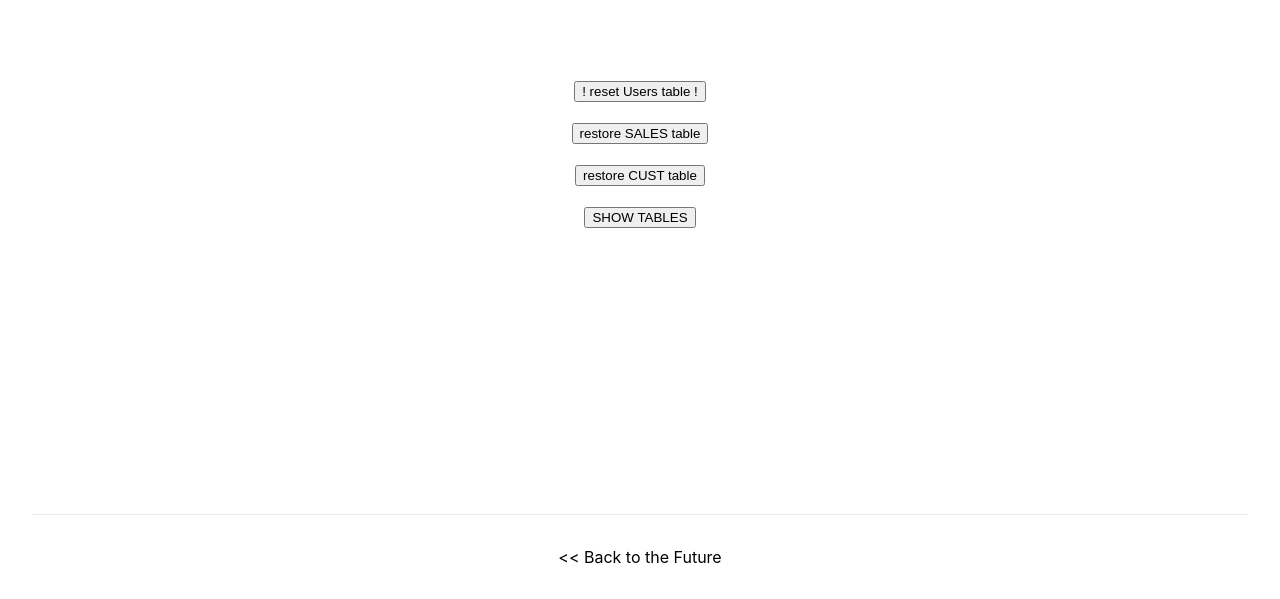
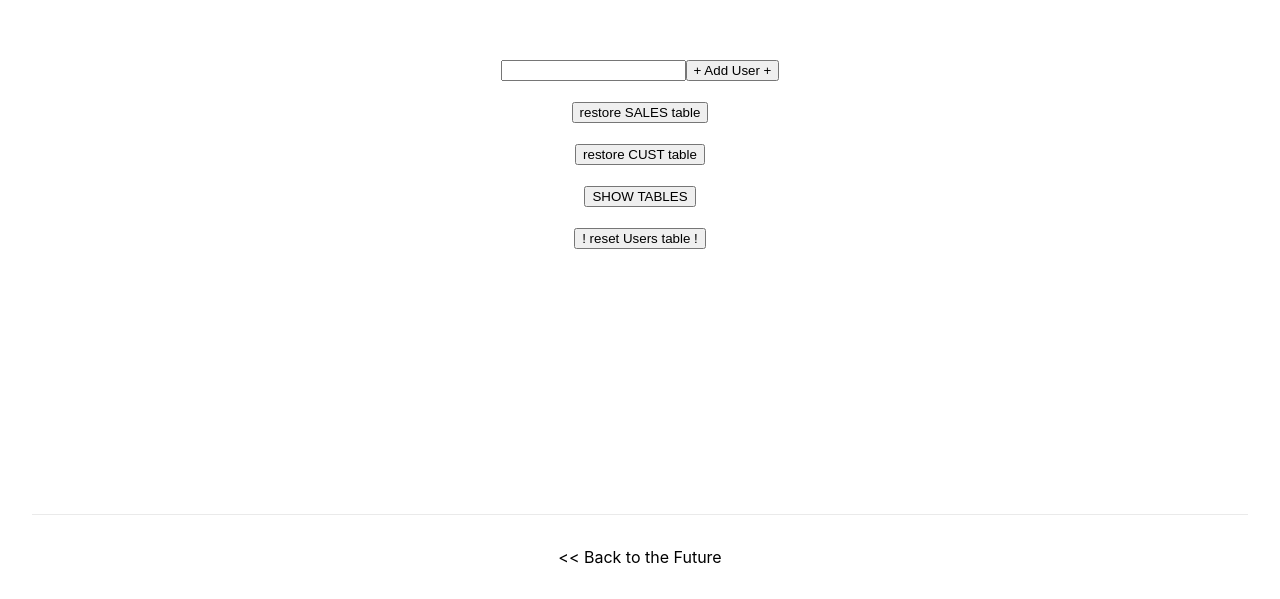
Before and after one commit to ZarNizza/next-sotm, a Next.js app: page /sys in a window 1280 px wide. Shown: the part 206-805 px from the top of the page. Built offline with nearby package versions, Linux system fonts and the light colour scheme.

Commit message:
add draft input handler

```diff
--- a/pages/sys.tsx
+++ b/pages/sys.tsx
@@ -34,6 +34,16 @@ const Home: NextPage = () => {
         console.log("showTables = OK", res);
       });
   }
+  function inputChangeHandler() {
+    return;
+  }
+  function addUserHandler() {
+    fetch("/api/customers", { method: "POST", body: "showTables" })
+      .then((res) => res.json())
+      .then((res) => {
+        console.log("showTables = OK", res);
+      });
+  }
 
   return (
     <Layout>
@@ -45,7 +55,8 @@ const Home: NextPage = () => {
 
         <main className={styles.main}>
           <div className={styles.sysButton}>
-            <button onClick={resetUsersHandler}>! reset Users table !</button>
+            <input onChange={inputChangeHandler} className={styles.userInput} />
+            <button onClick={addUserHandler}>+ Add User +</button>
           </div>
           <div className={styles.sysButton}>
             <button onClick={restoreSalesHandler}>restore SALES table</button>
@@ -55,6 +66,9 @@ const Home: NextPage = () => {
           </div>
           <div className={styles.sysButton}>
             <button onClick={showTablesHandler}>SHOW TABLES</button>
+          </div>
+          <div className={styles.sysButton}>
+            <button onClick={resetUsersHandler}>! reset Users table !</button>
           </div>
         </main>
 
```
